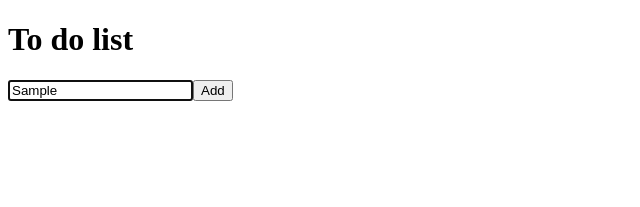
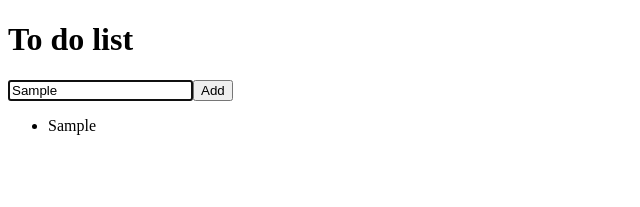
Before and after one commit to amiloszewicz/todo-list, a React app: page / in a window 1280 px wide. Both pictures are taken after typing "Sample" into the empty fields and a click on the button "Add". Shown: the top 207 px of the page, without its empty margins (0-640 px from the left). Built offline with nearby package versions, Linux system fonts and the light colour scheme.

Commit message:
feat displaying todo items

```diff
--- a/src/App.js
+++ b/src/App.js
@@ -1,8 +1,9 @@
 import React from 'react';
 import ReactDOM from 'react-dom';
 
+import Header from './Header';
 import TodoList from './TodoList';
-import Header from './Header';
+import TodoItems from './TodoItems';
 
 import { runInThisContext } from 'vm';
 
@@ -47,6 +48,7 @@
           handleInput={this.handleInput}
           currentItem={this.state.currentItem.text}
         />
+        <TodoItems entries={this.state.items} />
       </div>
     );
   }
--- /dev/null
+++ b/src/TodoItems.js
@@ -0,0 +1,15 @@
+import React, { Component } from 'react';
+
+class TodoItems extends Component {
+  createTasks(item) {
+    return <li key={item.key}>{item.text}</li>
+  }
+  render() {
+    const todoEntries = this.props.entries;
+    const listItems = todoEntries.map(this.createTasks)
+
+    return <ul className='theList'>{listItems}</ul>
+  }
+}
+
+export default TodoItems;
```
